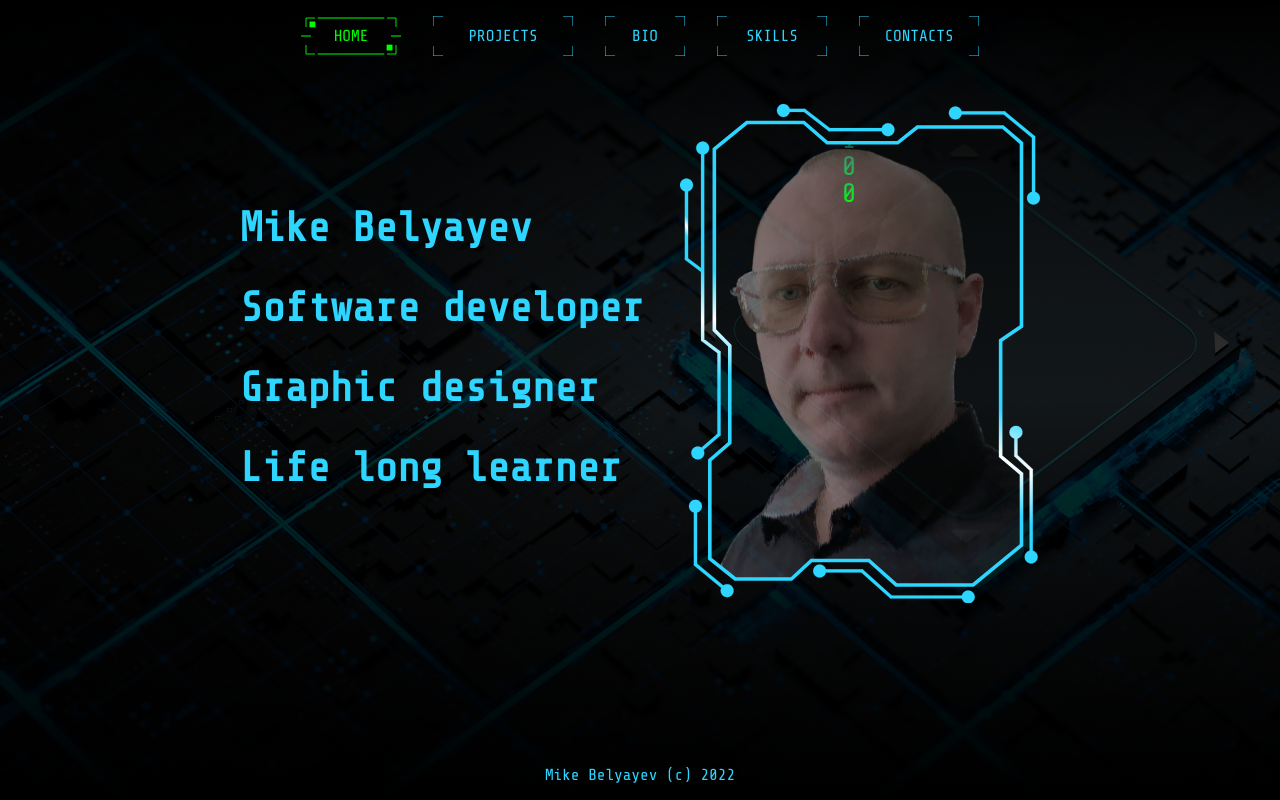
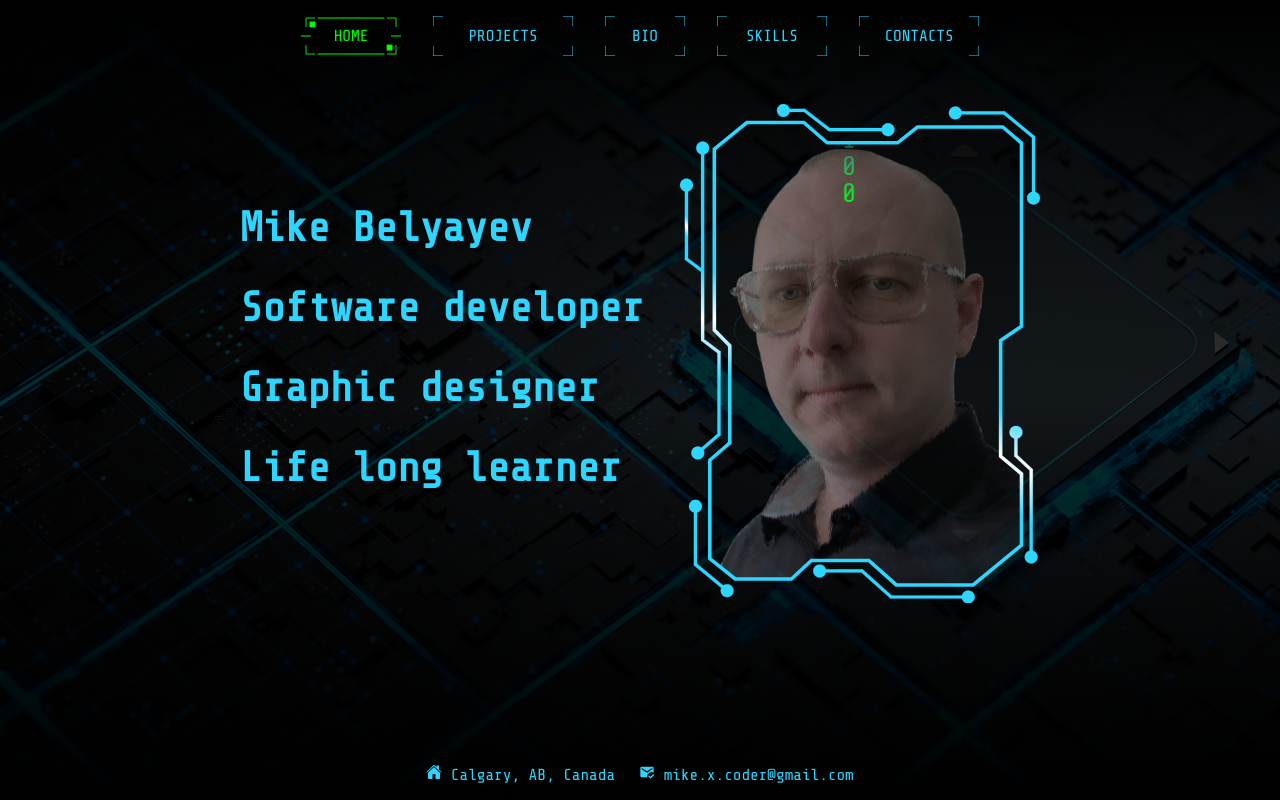
Before and after one commit to Belyayev/portfolio, a React (Create React App) app: page / in a window 1280 px wide. Built offline with nearby package versions, Linux system fonts and the light colour scheme.

Commit message:
updated footer

```diff
--- a/package.json
+++ b/package.json
@@ -12,6 +12,7 @@
     "@types/react-dom": "^17.0.11",
     "react": "^17.0.2",
     "react-dom": "^17.0.2",
+    "react-icons": "^5.0.1",
     "react-router-dom": "^6.2.1",
     "react-scripts": "^5.0.0",
     "typescript": "^4.5.4",
--- a/src/App.css
+++ b/src/App.css
@@ -4,7 +4,6 @@ start by reseting all elements to have no margin or padding
 * {
   margin: 0;
   padding: 0;
-
 }
 
 html,
--- a/src/App.tsx
+++ b/src/App.tsx
@@ -10,6 +10,8 @@ import ProjectsIcon from "./img/Projects.svg";
 import BioIcon from "./img/Bio.svg";
 import SkillsIcon from "./img/Skills.svg";
 import ContactsIcon from "./img/Contacts.svg";
+import { IoHome } from "react-icons/io5";
+import { MdMarkEmailRead } from "react-icons/md";
 
 import { BrowserRouter, Routes, Route, NavLink } from "react-router-dom";
 import { useState } from "react";
@@ -98,7 +100,12 @@ function App() {
           </Routes>
         </main>
         <footer>
-          <p>Mike Belyayev (c) 2022</p>
+          <span style={{ marginRight: "1.5rem" }}>
+            <IoHome /> Calgary, AB, Canada
+          </span>
+          <span>
+            <MdMarkEmailRead /> mike.x.coder@gmail.com
+          </span>
         </footer>
       </BrowserRouter>
     </div>
```
Also changed, not shown: 1 other file (tests, documents, lock files or other folders).
